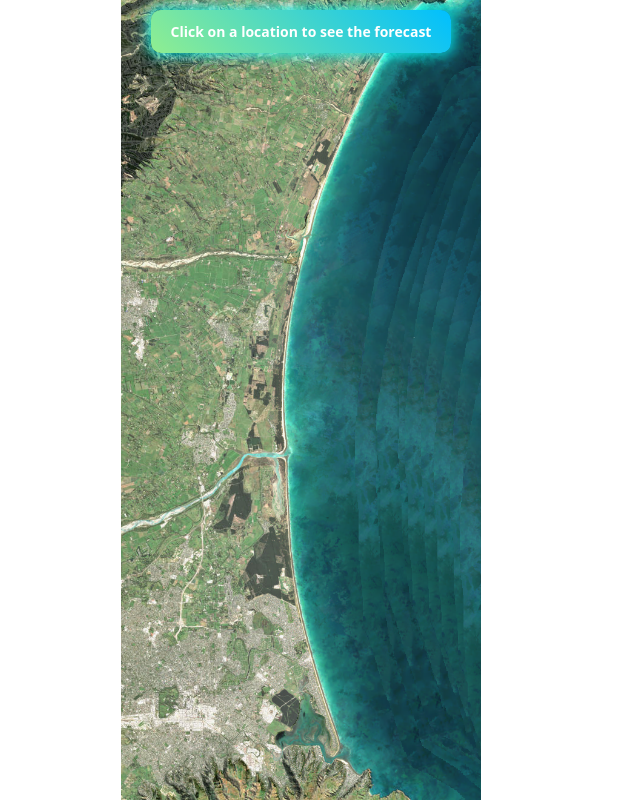
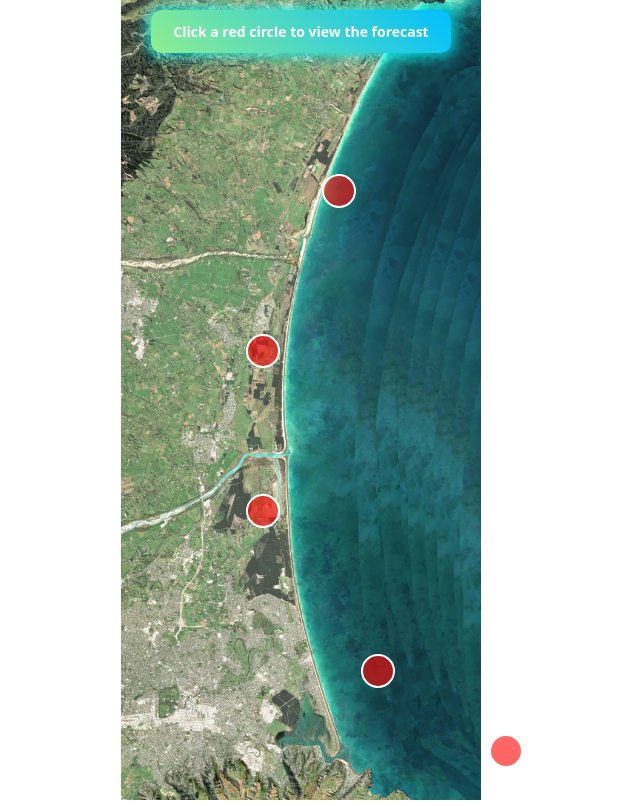
Before and after one commit to AyrtonCR/cantabsurf, a React (Vite) app in the folder my-app/: page / in a window 1280 px wide. Both pictures are taken after a click on the element "Click to enter". Shown: the whole page, without its empty margins (339-979 px from the left). Built offline with nearby package versions, Linux system fonts and the light colour scheme.

Commit message:
added circles with popup box, no api data yet

```diff
--- a/my-app/src/App.jsx
+++ b/my-app/src/App.jsx
@@ -4,24 +4,97 @@ import HeaderImage from "./assets/celtic-transparent-14.png";
 import CantabImage from "./assets/screenshot-of-cantab-good.png";
 import React, { useState } from "react";
 
+// Reusable map marker component
+const MapMarker = ({ bottom, left, name, description }) => {
+  const [showInfo, setShowInfo] = useState(false);
+
+  return (
+    <div
+      style={{
+        position: "absolute",
+        bottom: `${bottom}%`,
+        left: `${left}%`,
+        transform: "translateX(-50%)",
+        zIndex: 10,
+      }}
+    >
+      {/* Marker circle */}
+      <motion.div
+        whileHover={{ scale: 1.2 }}
+        whileTap={{ scale: 1.1 }}
+        onClick={() => setShowInfo(prev => !prev)}
+        style={{
+          width: "30px",
+          height: "30px",
+          backgroundColor: "rgba(255, 0, 0, 0.6)",
+          borderRadius: "50%",
+          border: "2px solid white",
+          display: "flex",
+          alignItems: "center",
+          justifyContent: "center",
+          cursor: "pointer",
+          position: "relative",
+        }}
+      />
+
+      {/* Info box that appears when clicked */}
+      <AnimatePresence>
+        {showInfo && (
+          <motion.div
+            initial={{ opacity: 0, y: 10 }}
+            animate={{ opacity: 1, y: 0 }}
+            exit={{ opacity: 0, y: 10 }}
+            transition={{ duration: 0.3 }}
+            style={{
+              position: "absolute",
+              top: "-80px",
+              left: "50%",
+              transform: "translateX(-50%)",
+              background: "rgba(0, 0, 0, 0.85)",
+              color: "white",
+              padding: "10px",
+              borderRadius: "6px",
+              width: "160px",
+              fontSize: "12px",
+              textAlign: "center",
+              pointerEvents: "auto",
+              boxShadow: "0px 2px 8px rgba(0, 0, 0, 0.3)",
+            }}
+          >
+            <strong>{name}</strong>
+            <div>{description}</div>
+          </motion.div>
+        )}
+      </AnimatePresence>
+    </div>
+  );
+};
+
 function App() {
   const [showFinalDiv, setShowFinalDiv] = useState(true);
   const [showMapDiv, setShowMapDiv] = useState(false);
 
   const handleClick = () => {
-    setShowFinalDiv(false); // Triggers exit animation for final-div
+    setShowFinalDiv(false);
   };
 
   return (
     <>
-      {/* Final Div */}
+      {/* Intro Screen */}
       <AnimatePresence
         onExitComplete={() => {
-          setShowMapDiv(true); // Only trigger after final-div fully fades out
+          setShowMapDiv(true);
         }}
       >
         {showFinalDiv && (
-          <motion.div key="final" className="final-div" initial={{ opacity: 0 }} animate={{ opacity: 1 }} exit={{ opacity: 0 }} transition={{ duration: 1 }}>
+          <motion.div
+            key="final"
+            className="final-div"
+            initial={{ opacity: 0 }}
+            animate={{ opacity: 1 }}
+            exit={{ opacity: 0 }}
+            transition={{ duration: 1 }}
+          >
             <div className="intro-container">
               <div className="celtic-image-container">
                 <motion.header className={style.header}>
@@ -62,25 +135,66 @@ function App() {
         )}
       </AnimatePresence>
 
-      {/* Map Div appears only after Final Div fades out */}
+      {/* Map Screen */}
       <AnimatePresence>
         {showMapDiv && (
-          <motion.div key="map" className="map-div" initial={{ opacity: 0 }} animate={{ opacity: 1 }} exit={{ opacity: 0 }} transition={{ duration: 1 }}>
-            <img
-              src={CantabImage}
-              alt="cantab-map"
-              classname={style.cantab_image}
-              style={{
-                width: "100vw",
-                height: "100vh",
-                objectFit: "contain", // or 'cover'
-              }}
-            ></img>
-            {/* Key in the top-left corner */}
+          <motion.div
+            key="map"
+            className="map-div"
+            initial={{ opacity: 0 }}
+            animate={{ opacity: 1 }}
+            exit={{ opacity: 0 }}
+            transition={{ duration: 1 }}
+          >
+            <div style={{ position: "relative", width: "100vw", height: "100vh" }}>
+              <img
+                src={CantabImage}
+                alt="cantab-map"
+                className={style.cantab_image}
+                style={{
+                  width: "100%",
+                  height: "100%",
+                  objectFit: "contain",
+                }}
+              />
+
+              {/* Marker Instances */}
+              <MapMarker
+                bottom={4}
+                left={66}
+                name="Taylors Mistake"
+                description="Today’s forecast: Sunny with a slight breeze."
+              />
+              <MapMarker
+                bottom={14}
+                left={56}
+                name="Sumner Beach"
+                description="Cloudy and humid throughout the day."
+              />
+              <MapMarker
+                bottom={34}
+                left={47}
+                name="New Brighton Pier"
+                description="Expect light showers this afternoon."
+              />
+              <MapMarker
+                bottom={54}
+                left={47}
+                name="Waikuku Beach"
+                description="Windy with a chance of sun breaks."
+              />
+              <MapMarker
+                bottom={74}
+                left={53}
+                name="Amberly Beach"
+                description="Chilly and overcast, wear a jacket!"
+              />
+            </div>
+
+            {/* Key Info */}
             <div className={style.keyContainer}>
-              {/* The key content can be text or an image */}
-              <h3 style={{ width: "0px", height: "auto" }} /> Click on a location to see the forecast
-              {/* <span>Key Information</span> */}
+              <h3 style={{ width: "0px", height: "auto" }} />
+              Click a red circle to view the forecast
             </div>
           </motion.div>
         )}
```
Also changed, not shown: 1 other file (tests, documents, lock files or other folders).
